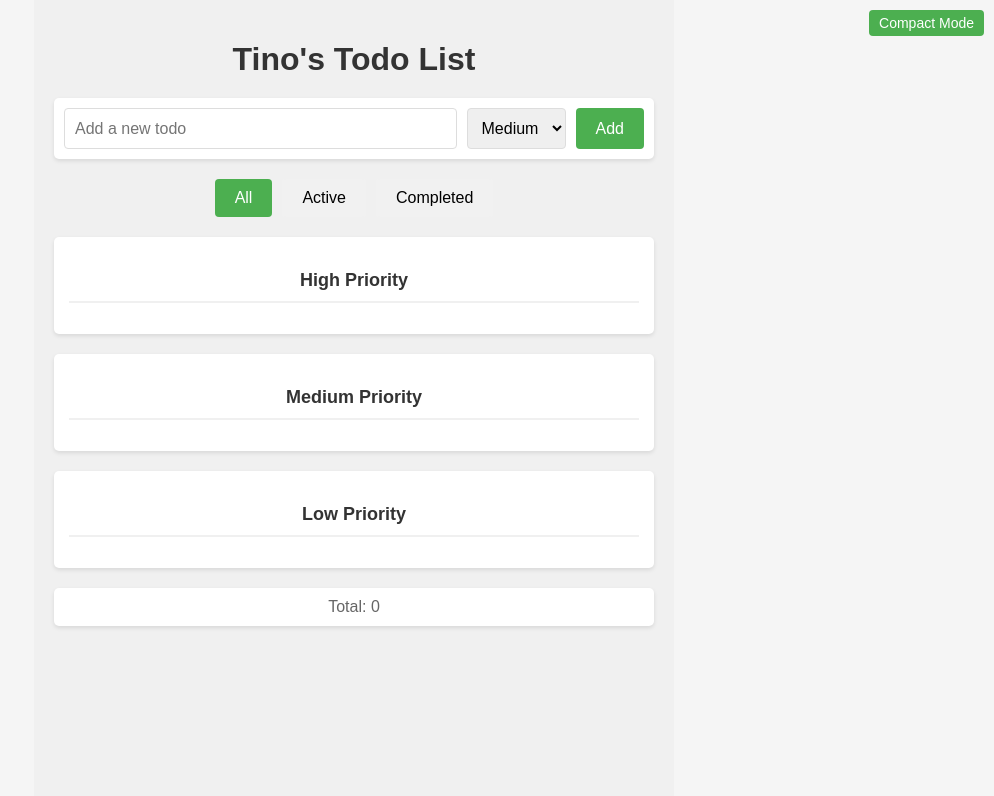
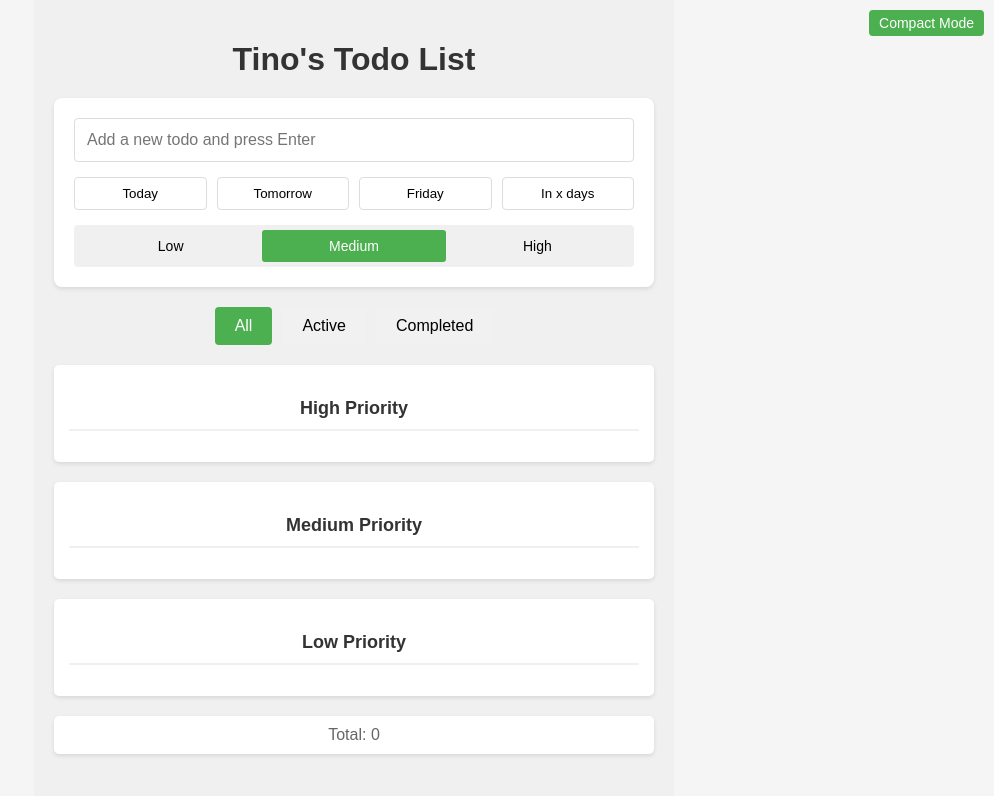
Before and after one commit to vjrossi/tino-todo-list, a React (Create React App) app: page / in a window 1280 px wide. Shown: the top 796 px of the page, without its empty margins (286-1280 px from the left). Built offline with nearby package versions, Linux system fonts and the light colour scheme.

Commit message:
initial add of due date

```diff
--- a/package.json
+++ b/package.json
@@ -10,10 +10,12 @@
     "@types/node": "^16.18.108",
     "@types/react": "^18.3.5",
     "@types/react-beautiful-dnd": "^13.1.8",
+    "@types/react-datepicker": "^6.2.0",
     "@types/react-dom": "^18.3.0",
     "@types/styled-components": "^5.1.34",
     "react": "^18.3.1",
     "react-beautiful-dnd": "^13.1.1",
+    "react-datepicker": "^7.4.0",
     "react-dom": "^18.3.1",
     "react-scripts": "5.0.1",
     "styled-components": "^6.1.13",
--- /dev/null
+++ b/src/components/DueDateSelector.tsx
@@ -0,0 +1,114 @@
+import React, { useState } from 'react';
+import styled from 'styled-components';
+import DatePicker from 'react-datepicker';
+import 'react-datepicker/dist/react-datepicker.css';
+
+const DueDateContainer = styled.div`
+  display: flex;
+  align-items: center;
+  margin-top: 10px;
+`;
+
+const DueDateButton = styled.button<{ active: boolean }>`
+  padding: 5px 10px;
+  margin-right: 5px;
+  border: 1px solid #ccc;
+  background-color: ${props => props.active ? '#4CAF50' : 'white'};
+  color: ${props => props.active ? 'white' : 'black'};
+  cursor: pointer;
+  border-radius: 3px;
+
+  &:hover {
+    background-color: ${props => props.active ? '#45a049' : '#f0f0f0'};
+  }
+`;
+
+interface DueDateSelectorProps {
+  selectedDate: Date | null;
+  onDateChange: (date: Date | null) => void;
+}
+
+const DueDateSelector: React.FC<DueDateSelectorProps> = ({ selectedDate, onDateChange }) => {
+  const [showDatePicker, setShowDatePicker] = useState(false);
+
+  const handleDateButtonClick = (days: number | string) => {
+    let newDate: Date | null = null;
+
+    if (days === 'today') {
+      newDate = new Date();
+    } else if (days === 'tomorrow') {
+      newDate = new Date();
+      newDate.setDate(newDate.getDate() + 1);
+    } else if (days === 'friday') {
+      newDate = new Date();
+      newDate.setDate(newDate.getDate() + ((5 + 7 - newDate.getDay()) % 7));
+    } else if (days === 'custom') {
+      setShowDatePicker(true);
+      return;
+    }
+
+    if (newDate) {
+      newDate.setHours(23, 59, 59, 999);
+    }
+
+    onDateChange(newDate);
+    setShowDatePicker(false);
+  };
+
+  const handleDatePickerChange = (date: Date | null) => {
+    if (date) {
+      date.setHours(23, 59, 59, 999);
+    }
+    onDateChange(date);
+    setShowDatePicker(false);
+  };
+
+  const isActive = (days: number | string) => {
+    if (!selectedDate) return false;
+    const today = new Date();
+    today.setHours(0, 0, 0, 0);
+    const selectedDay = new Date(selectedDate);
+    selectedDay.setHours(0, 0, 0, 0);
+
+    if (days === 'today') return selectedDay.getTime() === today.getTime();
+    if (days === 'tomorrow') {
+      const tomorrow = new Date(today);
+      tomorrow.setDate(tomorrow.getDate() + 1);
+      return selectedDay.getTime() === tomorrow.getTime();
+    }
+    if (days === 'friday') {
+      const friday = new Date(today);
+      friday.setDate(friday.getDate() + ((5 + 7 - friday.getDay()) % 7));
+      return selectedDay.getTime() === friday.getTime();
+    }
+    return false;
+  };
+
+  return (
+    <DueDateContainer>
+      <DueDateButton active={isActive('today')} onClick={() => handleDateButtonClick('today')}>
+        Today
+      </DueDateButton>
+      <DueDateButton active={isActive('tomorrow')} onClick={() => handleDateButtonClick('tomorrow')}>
+        Tomorrow
+      </DueDateButton>
+      <DueDateButton active={isActive('friday')} onClick={() => handleDateButtonClick('friday')}>
+        Friday
+      </DueDateButton>
+      <DueDateButton active={false} onClick={() => handleDateButtonClick('custom')}>
+        In x days
+      </DueDateButton>
+      {showDatePicker && (
+        <DatePicker
+          selected={selectedDate}
+          onChange={handleDatePickerChange}
+          dateFormat="MMMM d, yyyy"
+          minDate={new Date()}
+          inline
+        />
+      )}
+    </DueDateContainer>
+  );
+};
+
+export default DueDateSelector;
--- a/src/components/Todo.tsx
+++ b/src/components/Todo.tsx
@@ -19,8 +19,14 @@ import {
   TodoSummary,
   PriorityGroup,
   PriorityTitle,
-  CompactModeToggle
+  CompactModeToggle,
+  PriorityOption,
+  PrioritySelector,
+  TodoDueDate,
+  DueDateContainer,
+  DueDateButton
 } from './TodoStyles';
+import DueDateSelector from './DueDateSelector';
 
 const Todo: React.FC = () => {
   const [todos, setTodos] = useState<TodoItem[]>(() => todoService.getTodos());
@@ -29,6 +35,7 @@ const Todo: React.FC = () => {
   const [priority, setPriority] = useState<PriorityType>('medium');
   const [editingId, setEditingId] = useState<number | null>(null);
   const [isCompactMode, setIsCompactMode] = useState(false);
+  const [dueDate, setDueDate] = useState<Date | null>(null);
 
   const handleInputKeyPress = (e: React.KeyboardEvent<HTMLInputElement>) => {
     if (e.key === 'Enter' && inputText.trim() !== '') {
@@ -38,8 +45,9 @@ const Todo: React.FC = () => {
 
   const addTodo = () => {
     if (inputText.trim() !== '') {
-      setTodos(todoService.addTodo(todos, inputText, priority));
+      setTodos(todoService.addTodo(todos, inputText, priority, dueDate));
       setInputText('');
+      setDueDate(null);
     }
   };
 
@@ -109,31 +117,96 @@ const Todo: React.FC = () => {
     low: filteredTodos.filter(todo => todo.priority === 'low'),
   };
 
+  const isToday = (date: Date | null) => {
+    if (!date) return false;
+    const today = new Date();
+    return date.getDate() === today.getDate() &&
+      date.getMonth() === today.getMonth() &&
+      date.getFullYear() === today.getFullYear();
+  };
+
+  const isTomorrow = (date: Date | null) => {
+    if (!date) return false;
+    const tomorrow = new Date();
+    tomorrow.setDate(tomorrow.getDate() + 1);
+    return date.getDate() === tomorrow.getDate() &&
+      date.getMonth() === tomorrow.getMonth() &&
+      date.getFullYear() === tomorrow.getFullYear();
+  };
+
+  const isFriday = (date: Date | null) => {
+    if (!date) return false;
+    return date.getDay() === 5;
+  };
+
+  const handleDateButtonClick = (option: string) => {
+    let newDate: Date | null = null;
+    switch (option) {
+      case 'today':
+        newDate = new Date();
+        break;
+      case 'tomorrow':
+        newDate = new Date();
+        newDate.setDate(newDate.getDate() + 1);
+        break;
+      case 'friday':
+        newDate = new Date();
+        newDate.setDate(newDate.getDate() + ((5 + 7 - newDate.getDay()) % 7));
+        break;
+      case 'custom':
+        // Implement custom date picker logic here
+        break;
+    }
+    if (newDate) {
+      newDate.setHours(23, 59, 59, 999);
+    }
+    setDueDate(newDate);
+  };
+
   return (
     <TodoContainer id="todo-container">
       <CompactModeToggle id="compact-mode-toggle" onClick={() => setIsCompactMode(!isCompactMode)}>
         {isCompactMode ? 'Normal Mode' : 'Compact Mode'}
       </CompactModeToggle>
       <TodoTitle id="todo-title">Tino's Todo List</TodoTitle>
-      <TodoInputContainer id="todo-input-container">
+      <TodoInputContainer>
         <TodoInput
           id="todo-input"
           type="text"
           value={inputText}
           onChange={(e) => setInputText(e.target.value)}
           onKeyPress={handleInputKeyPress}
-          placeholder="Add a new todo"
+          placeholder="Add a new todo and press Enter"
         />
-        <TodoSelect
-          id="priority-select"
-          value={priority}
-          onChange={(e) => setPriority(e.target.value as PriorityType)}
-        >
-          <option value="low">Low</option>
-          <option value="medium">Medium</option>
-          <option value="high">High</option>
-        </TodoSelect>
-        <TodoButton id="add-todo-button" onClick={addTodo}>Add</TodoButton>
+        <DueDateContainer>
+          <DueDateButton active={isToday(dueDate)} onClick={() => handleDateButtonClick('today')}>
+            Today
+          </DueDateButton>
+          <DueDateButton active={isTomorrow(dueDate)} onClick={() => handleDateButtonClick('tomorrow')}>
+            Tomorrow
+          </DueDateButton>
+          <DueDateButton active={isFriday(dueDate)} onClick={() => handleDateButtonClick('friday')}>
+            Friday
+          </DueDateButton>
+          <DueDateButton active={false} onClick={() => handleDateButtonClick('custom')}>
+            In x days
+          </DueDateButton>
+        </DueDateContainer>
+        <PrioritySelector>
+          {['low', 'medium', 'high'].map((p) => (
+            <PriorityOption key={p}>
+              <input
+                type="radio"
+                id={`priority-${p}`}
+                name="priority"
+                value={p}
+                checked={priority === p}
+                onChange={() => setPriority(p as PriorityType)}
+              />
+              <label htmlFor={`priority-${p}`}>{p.charAt(0).toUpperCase() + p.slice(1)}</label>
+            </PriorityOption>
+          ))}
+        </PrioritySelector>
       </TodoInputContainer>
       <TodoFilterContainer id="todo-filter-container">
         <TodoFilterButton id="filter-all" active={filter === 'all'} onClick={() => setFilter('all')}>All</TodoFilterButton>
@@ -197,6 +270,11 @@ const Todo: React.FC = () => {
                               todo.text
                             )}
                           </TodoText>
+                          {todo.dueDate && (
+                            <TodoDueDate>
+                              Due: {new Date(todo.dueDate).toLocaleDateString()}
+                            </TodoDueDate>
+                          )}
                           <TodoDeleteButton onClick={() => deleteTodo(todo.id)}>
                             Delete
                           </TodoDeleteButton>
--- a/src/components/TodoStyles.ts
+++ b/src/components/TodoStyles.ts
@@ -18,20 +18,20 @@ export const TodoTitle = styled.h1`
 
 export const TodoInputContainer = styled.div`
   display: flex;
+  flex-direction: column;
   margin-bottom: 20px;
   background-color: white;
-  padding: 10px;
-  border-radius: 5px;
+  padding: 20px;
+  border-radius: 8px;
   box-shadow: 0 2px 4px rgba(0, 0, 0, 0.1);
 `;
 
 export const TodoInput = styled.input`
-  flex-grow: 1;
-  padding: 10px;
+  padding: 12px;
   font-size: 16px;
   border: 1px solid #ddd;
   border-radius: 4px;
-  margin-right: 10px;
+  margin-bottom: 15px;
 `;
 
 export const TodoSelect = styled.select`
@@ -192,3 +192,76 @@ export const TodoDeleteButtonCompact = styled(TodoDeleteButton)`
   padding: 2px 5px;
   font-size: 12px;
 `;
+
+export const PrioritySelector = styled.div`
+  display: flex;
+  justify-content: space-between;
+  background-color: #f0f0f0;
+  border-radius: 4px;
+  padding: 5px;
+`;
+
+export const PriorityOption = styled.div`
+  display: flex;
+  align-items: center;
+  flex: 1;
+
+  input[type="radio"] {
+    display: none;
+  }
+
+  label {
+    cursor: pointer;
+    padding: 8px 12px;
+    border-radius: 3px;
+    font-size: 14px;
+    transition: all 0.3s ease;
+    text-align: center;
+    width: 100%;
+  }
+
+  input[type="radio"]:checked + label {
+    background-color: #4CAF50;
+    color: white;
+  }
+
+  &:hover label {
+    background-color: #e0e0e0;
+  }
+`;
+
+export const TodoDueDate = styled.span`
+  font-size: 12px;
+  color: #888;
+  margin-left: 10px;
+`;
+
+export const DueDateContainer = styled.div`
+  display: flex;
+  justify-content: space-between;
+  margin-bottom: 15px;
+`;
+
+export const DueDateButton = styled.button<{ active: boolean }>`
+  padding: 8px 12px;
+  border: 1px solid #ddd;
+  background-color: ${props => props.active ? '#4CAF50' : 'white'};
+  color: ${props => props.active ? 'white' : 'black'};
+  cursor: pointer;
+  border-radius: 4px;
+  flex: 1;
+  margin: 0 5px;
+  transition: all 0.3s ease;
+
+  &:first-child {
+    margin-left: 0;
+  }
+
+  &:last-child {
+    margin-right: 0;
+  }
+
+  &:hover {
+    background-color: ${props => props.active ? '#45a049' : '#f0f0f0'};
+  }
+`;
--- a/src/services/todoService.ts
+++ b/src/services/todoService.ts
@@ -5,15 +5,20 @@ const STORAGE_KEY = 'todos';
 export const todoService = {
   getTodos: (): TodoItem[] => {
     const savedTodos = localStorage.getItem(STORAGE_KEY);
-    return savedTodos ? JSON.parse(savedTodos) : [];
+    return savedTodos ? JSON.parse(savedTodos, (key, value) => {
+      if (key === 'dueDate' && value) {
+        return new Date(value);
+      }
+      return value;
+    }) : [];
   },
 
   saveTodos: (todos: TodoItem[]): void => {
     localStorage.setItem(STORAGE_KEY, JSON.stringify(todos));
   },
 
-  addTodo: (todos: TodoItem[], text: string, priority: PriorityType): TodoItem[] => {
-    const newTodo: TodoItem = { id: Date.now(), text, completed: false, priority, order: todos.length, editing: false };
+  addTodo: (todos: TodoItem[], text: string, priority: PriorityType, dueDate: Date | null): TodoItem[] => {
+    const newTodo: TodoItem = { id: Date.now(), text, completed: false, priority, order: todos.length, editing: false, dueDate };
     const updatedTodos = [...todos, newTodo];
     todoService.saveTodos(updatedTodos);
     return updatedTodos;
--- a/src/types/todoItem.ts
+++ b/src/types/todoItem.ts
@@ -5,6 +5,7 @@ export interface TodoItem {
     priority: PriorityType;
     order: number;
     editing: boolean;
+    dueDate: Date | null;
 }
 
 export type FilterType = 'all' | 'active' | 'completed';
```
Also changed, not shown: 1 other file (tests, documents, lock files or other folders).
